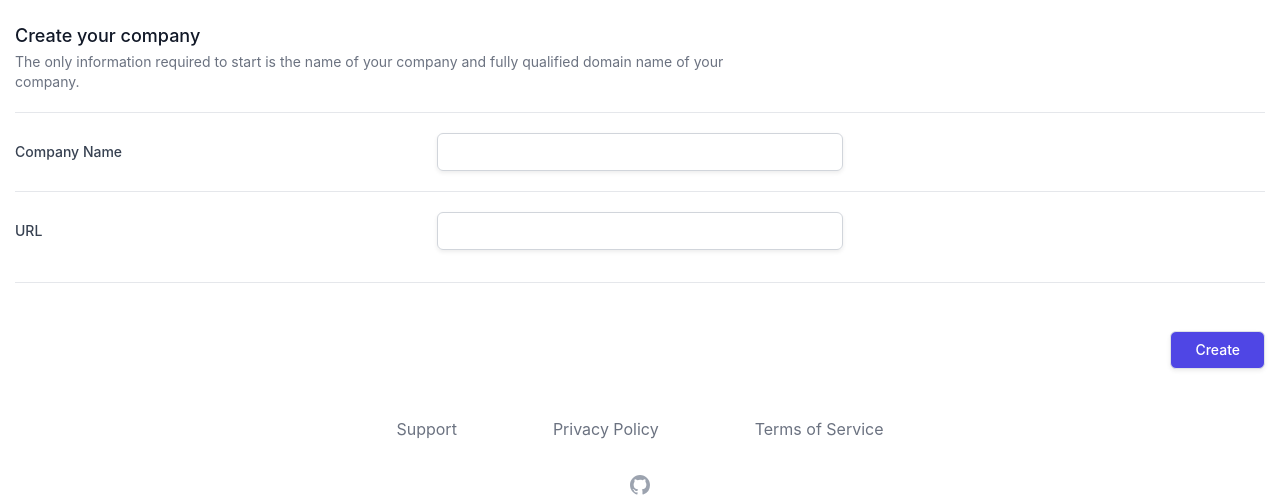
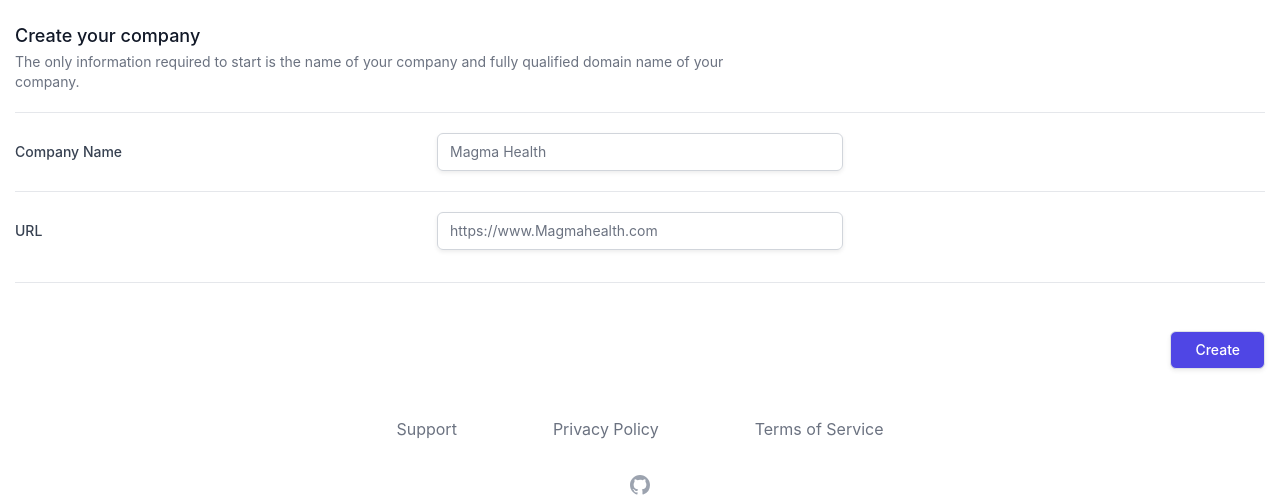
Before and after one commit to aaronspindler/Team.Bio, a Django app: template templates/companies/create_company.html in a window 1280 px wide. Shown: the part 90-586 px from the top of the page. Run offline with Django 4.2, Linux system fonts and the light colour scheme; the template is opened without the code that fills it: values that come from a table or form of the project are taken from there, others are empty; some libraries are stand-ins or nearby versions.

Commit message:
Fixed create company test

```diff
--- a/templates/companies/create_company.html
+++ b/templates/companies/create_company.html
@@ -16,13 +16,14 @@
                     <div class="sm:grid sm:grid-cols-3 sm:items-start sm:gap-4 sm:border-t sm:border-gray-200 sm:pt-5">
                         <label for="about" class="block text-sm font-medium text-gray-700 sm:mt-px sm:pt-2">Company Name</label>
                         <div class="flex max-w-lg rounded-md shadow-sm">
-                            <input type="text" name="name" id="id_name" class="block w-full min-w-0 flex-1 rounded-none rounded-r-md rounded-l-md border-gray-300 focus:border-indigo-500 focus:ring-indigo-500 sm:text-sm">
+                            <input type="text" name="name" id="id_name" class="block w-full min-w-0 flex-1 rounded-none rounded-r-md rounded-l-md border-gray-300 focus:border-indigo-500 focus:ring-indigo-500 sm:text-sm" placeholder="Magma Health" value="{{ form.name.value|default_if_none:"" }}">
                         </div>
                     </div>
                     <div class="sm:grid sm:grid-cols-3 sm:items-start sm:gap-4 sm:border-t sm:border-gray-200 sm:pt-5">
                         <label for="about" class="block text-sm font-medium text-gray-700 sm:mt-px sm:pt-2">URL</label>
                         <div class="flex max-w-lg rounded-md shadow-sm">
-                            <input type="text" name="url" id="id_url" class="block w-full min-w-0 flex-1 rounded-none rounded-r-md rounded-l-md border-gray-300 focus:border-indigo-500 focus:ring-indigo-500 sm:text-sm">
+                            <input type="text" name="url" id="id_url" class="block w-full min-w-0 flex-1 rounded-none rounded-r-md rounded-l-md border-gray-300 focus:border-indigo-500 focus:ring-indigo-500 sm:text-sm" placeholder="https://www.Magmahealth.com"
+                                   value="{{ form.url.value|default_if_none:"" }}">
                         </div>
                     </div>
                 </div>
```
